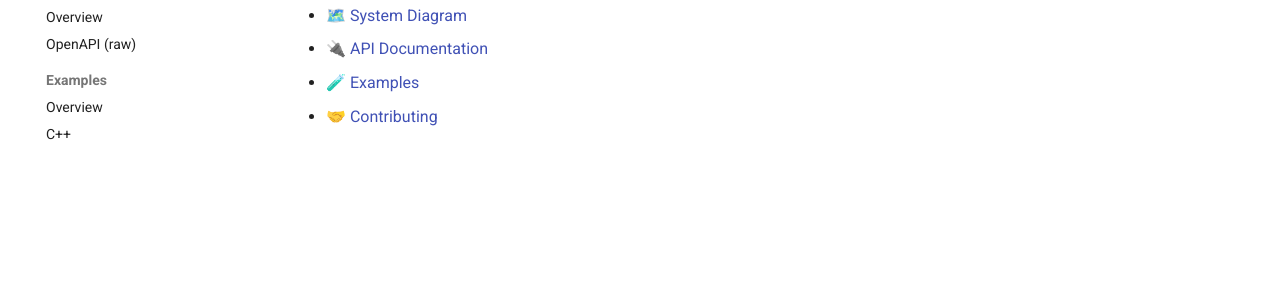
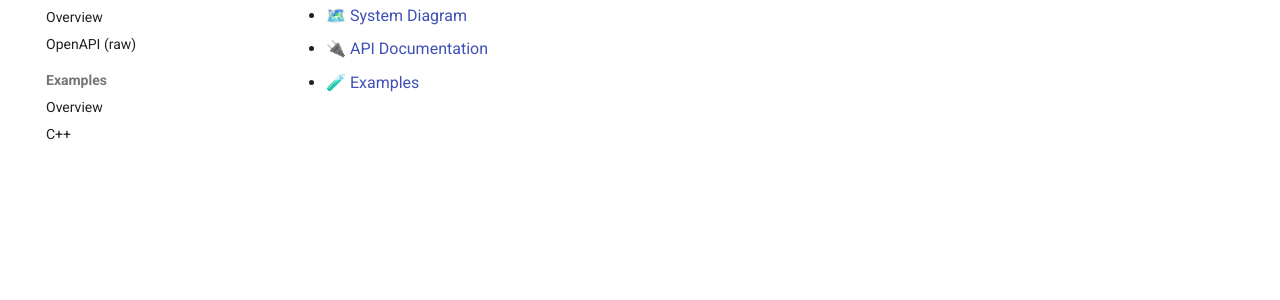
Before and after one commit to DALSA-Lab/test, an MkDocs documentation site: the page built from docs/index.md, in a window 1280 px wide. Shown: the part 327-627 px from the top of the page. Built offline with MkDocs 1.6.1 and Material for MkDocs 9.7.7, drawn with Linux system fonts in a browser that asks for light colours; comment, search, counter and statistics services are not loaded.

Commit message:
Update index.md

```diff
--- a/docs/index.md
+++ b/docs/index.md
@@ -8,4 +8,3 @@ Short description of the project
 - 🗺️ [System Diagram](architecture/system_diagram.md)
 - 🔌 [API Documentation](api/README.md)
 - 🧪 [Examples](examples/README.md)
-- 🤝 [Contributing](../CONTRIBUTING.md)
```
